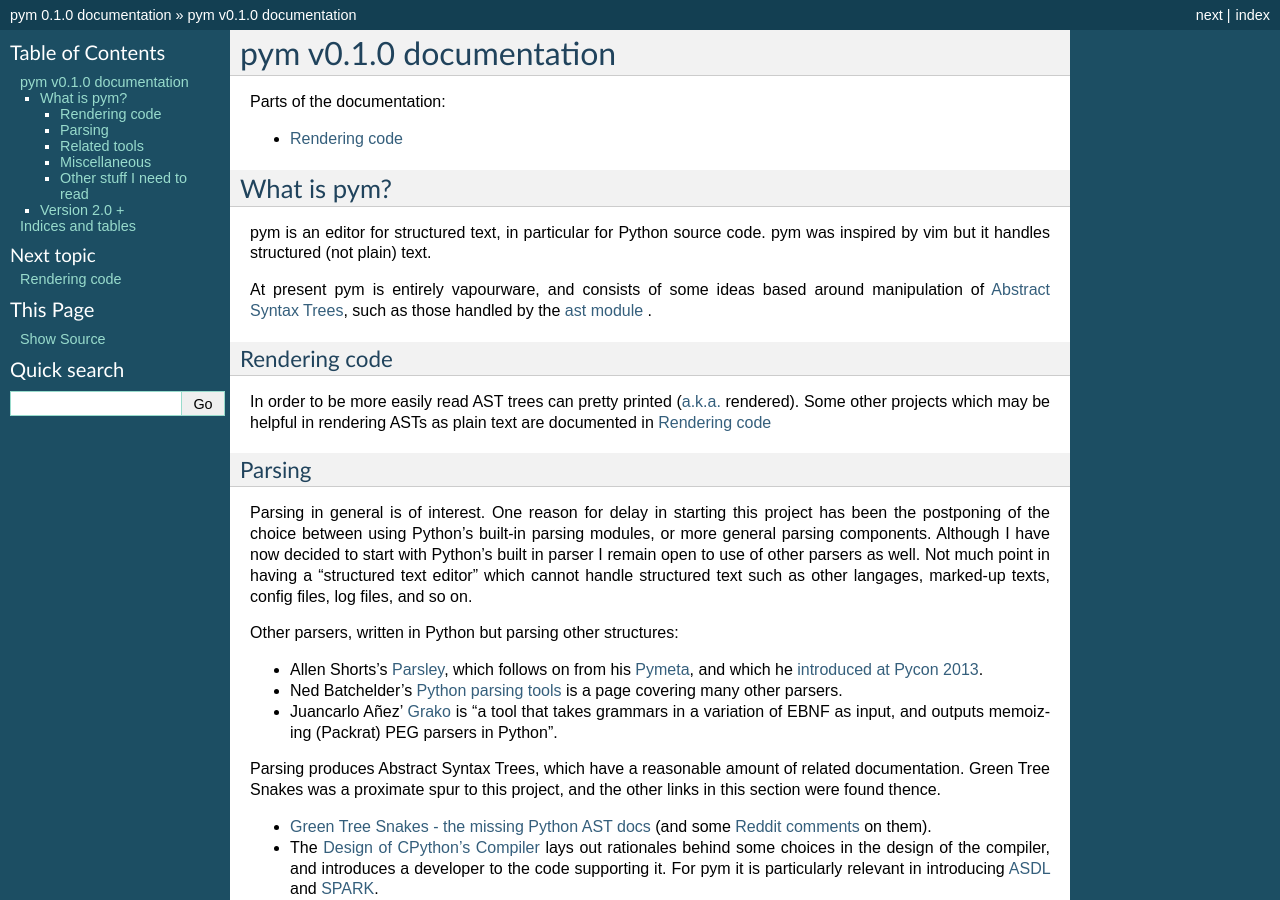
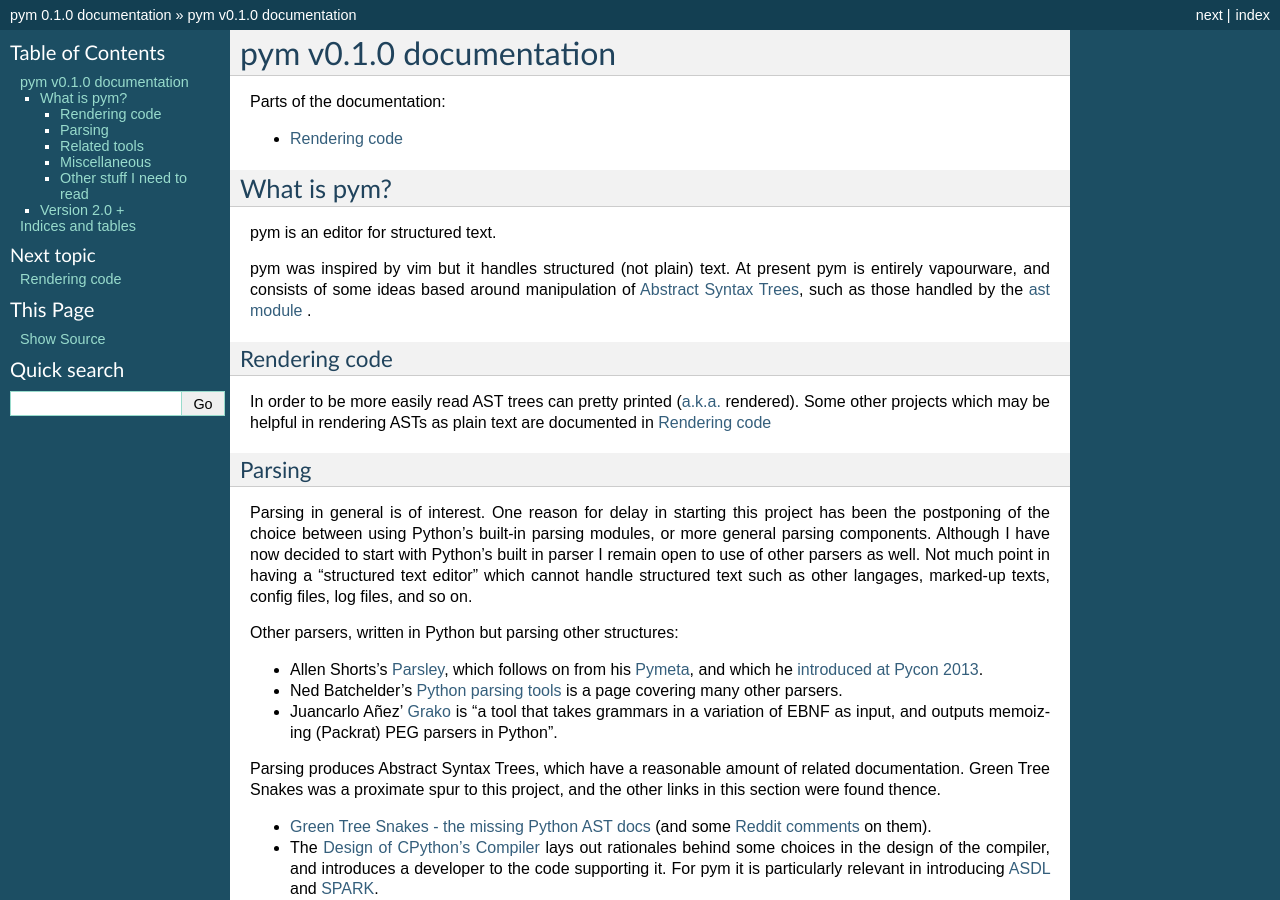
Before and after one commit to jalanb/pym, a Sphinx documentation site: the page built from docs/index.rst, in a window 1280 px wide and 900 px high. Built offline with Sphinx 7.4.7, drawn with Linux system fonts in a browser that asks for light colours; formulas are drawn with MathJax 3.

Commit message:
Extract a one-liner summary

```diff
--- a/docs/index.rst
+++ b/docs/index.rst
@@ -18,9 +18,9 @@ Parts of the documentation:
 What is pym?
 ------------
 
-pym is an editor for structured text, in particular for Python source code. pym was inspired by vim but it handles structured (not plain) text.
+pym is an editor for structured text.
 
-At present pym is entirely vapourware, and consists of some ideas based around manipulation of `Abstract Syntax Trees <http://en.wikipedia.org/wiki/Abstract_syntax_tree>`_, such as those handled by the `ast module <http://docs.python.org/2/library/ast.html?highlight=ast>`_ .
+pym was inspired by vim but it handles structured (not plain) text. At present pym is entirely vapourware, and consists of some ideas based around manipulation of `Abstract Syntax Trees <http://en.wikipedia.org/wiki/Abstract_syntax_tree>`_, such as those handled by the `ast module <http://docs.python.org/2/library/ast.html?highlight=ast>`_ .
 
 Rendering code
 ^^^^^^^^^^^^^^
```
